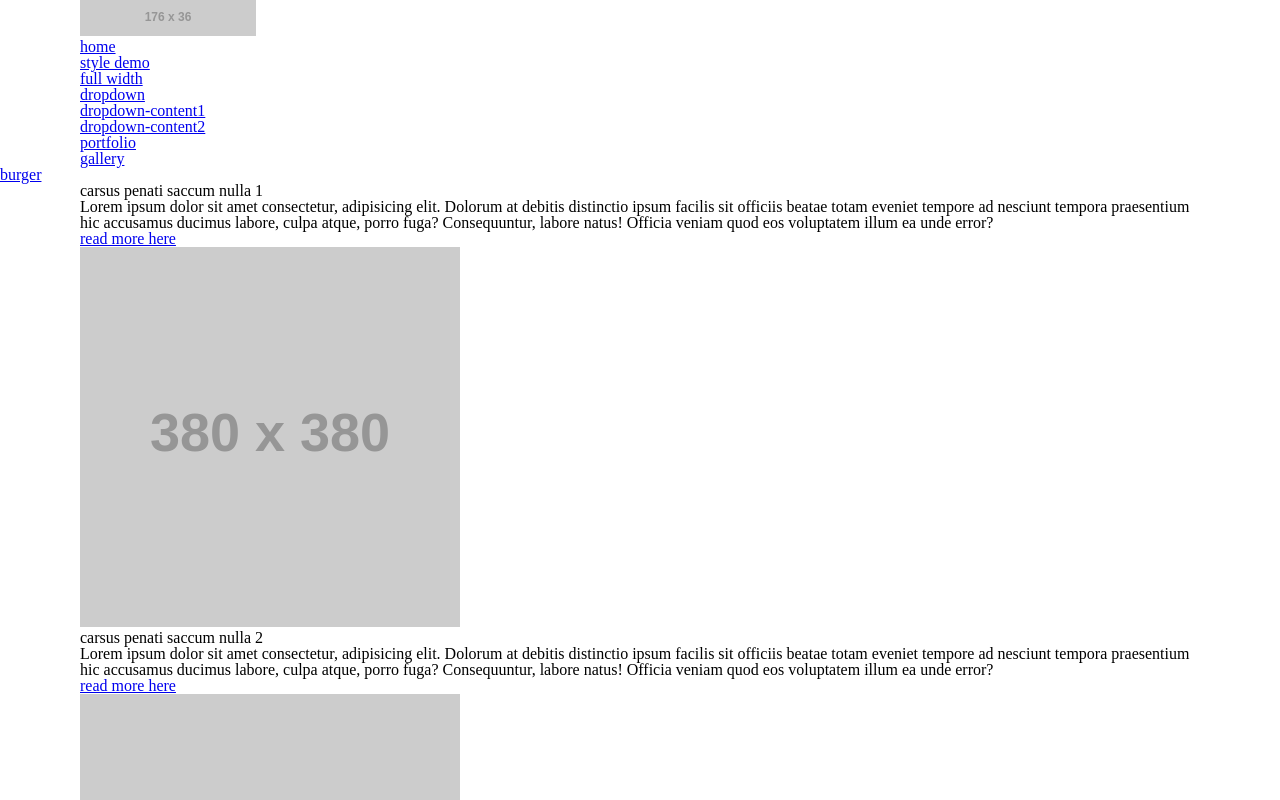
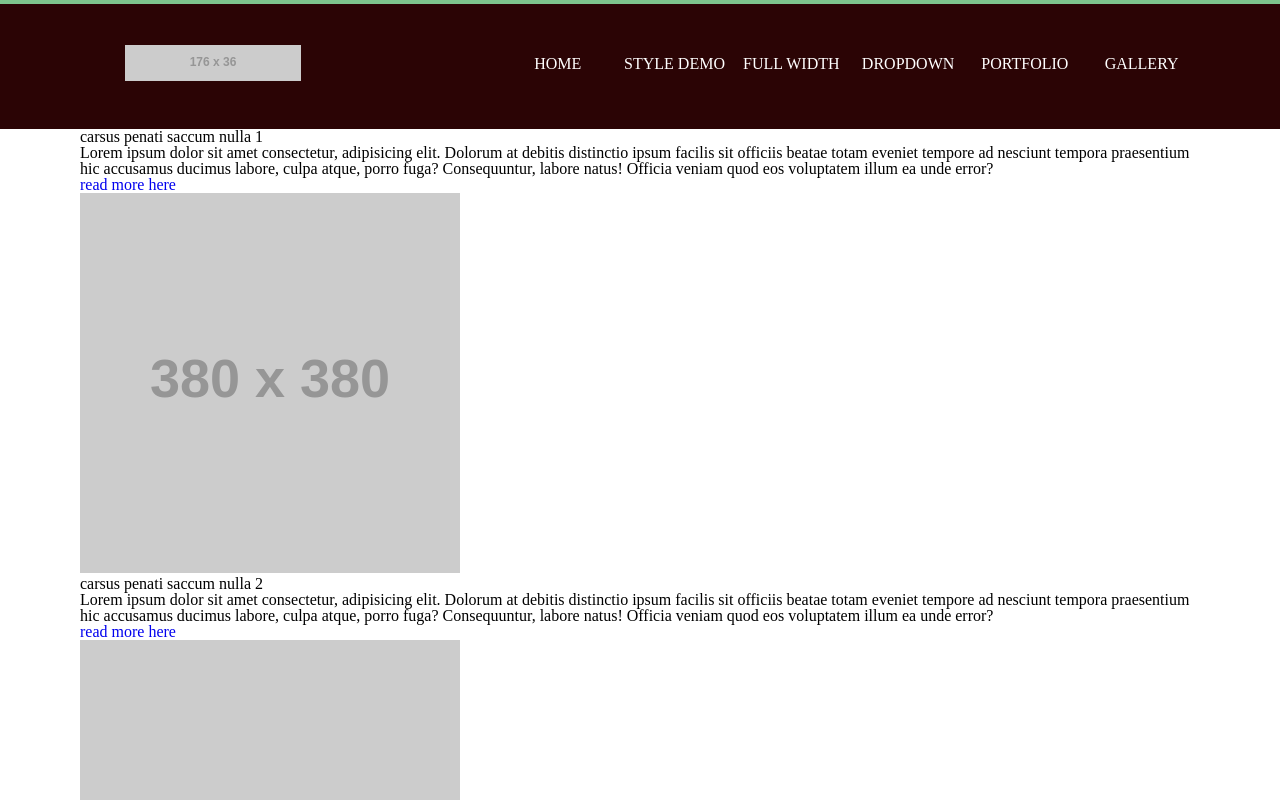
Before and after one commit to HimanshuAxioned/Template4.github.io, a plain HTML site: page index.html in a window 1280 px wide. Shown: the top 800 px of the page. Drawn offline with Linux system fonts and the light colour scheme; placeholder pictures from the web are drawn by us.

Commit message:
styled section navigation

```diff
--- a/style.css
+++ b/style.css
@@ -52,3 +52,85 @@ table {
   width: 87.5%;
   margin: 0 auto;
 }
+
+/*header*/
+h1{
+  padding: 4%;
+}
+
+/*link*/
+a{
+  text-decoration: none;
+}
+
+/*navigation*/
+
+header{
+  background:rgb(43, 4, 5);
+}
+header::before{
+  content: "";
+  width: 100%;
+  height: 0.5%;
+  background:rgb(126, 196, 141);
+  position: absolute;
+  top: 0;
+}
+.header-content{
+  display: flex;
+  align-items: center;
+}
+
+
+nav{
+  width: 83%;
+  position: relative;
+}
+.nav-list{
+  display: flex;
+  width: 82%;
+  float: right;
+  justify-content: space-between;
+  align-items: center;
+}
+
+.nav-list li{
+  width: calc(100%/6);
+  text-align: center;
+
+}
+
+
+header a{
+  text-transform: uppercase;
+  color: white;
+
+
+}
+
+header a:hover{
+  padding: 7% 8%;
+  border: none;
+  border-radius: 15%;
+  background: rgb(126, 196, 141);
+}
+
+.dropdown{
+  padding: 2.5% 0 ;
+  position: absolute;
+  top:100%;
+  display: none;
+}
+.dropdown li{
+  margin: 5% 0;
+  padding: 1%;
+  border: 1px solid white;
+  border-radius: 5%;
+}
+
+.burger{
+  position: absolute;
+  top: 1%;
+  right: 1%;
+  display: none;
+}
```
